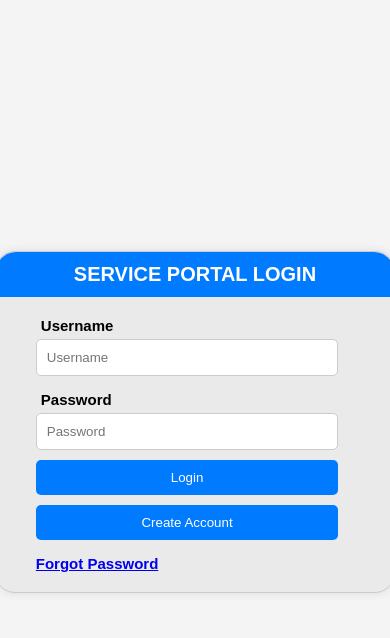
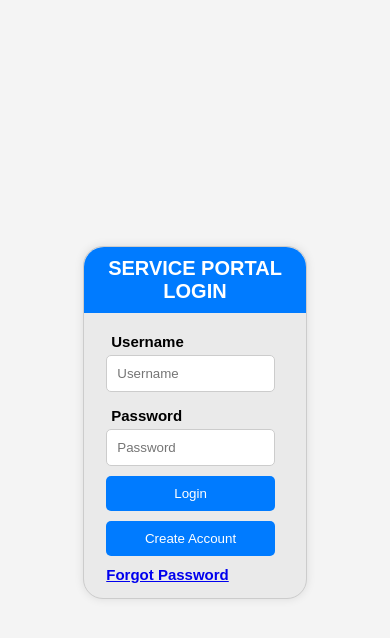
Before and after one commit to braynen305-byte/sps, a PHP site: page / in a window 390 px wide. Shown: the top 638 px of the page. Run offline with PHP 8.4, Linux system fonts and the light colour scheme.

Commit message:
first responsive implementation

```diff
--- a/styles/main.css
+++ b/styles/main.css
@@ -15,7 +15,7 @@ html, body {
 }
 
 .container {
-    width: 400px;
+    width: 90%;
     height: auto;
     border: 1px solid #ccc;
     border-radius: 20px 20px 20px 20px;
@@ -25,10 +25,12 @@ html, body {
 }
 .container h1 {
     margin: 0;
+    width: 100%;
    display: flex;
     justify-content: center;
     align-items: center;
-    height: 45px;
+    height: auto;
+    padding: 10px;
     color: #ffffff;
     font-size: 20px;
     background-color: #007BFF;
@@ -69,8 +71,12 @@ button {
     margin: 0px 0px 10px 0px;
 }
 
-#options p {
-    text-align: left;
-    margin-top: 5px;
-    margin-bottom: 20px;
+@media (max-width: 600px) {
+    .container {
+        width: 60%;
+    }
+
+    .container h1 {
+        text-align: center;
+    }
 }
```
